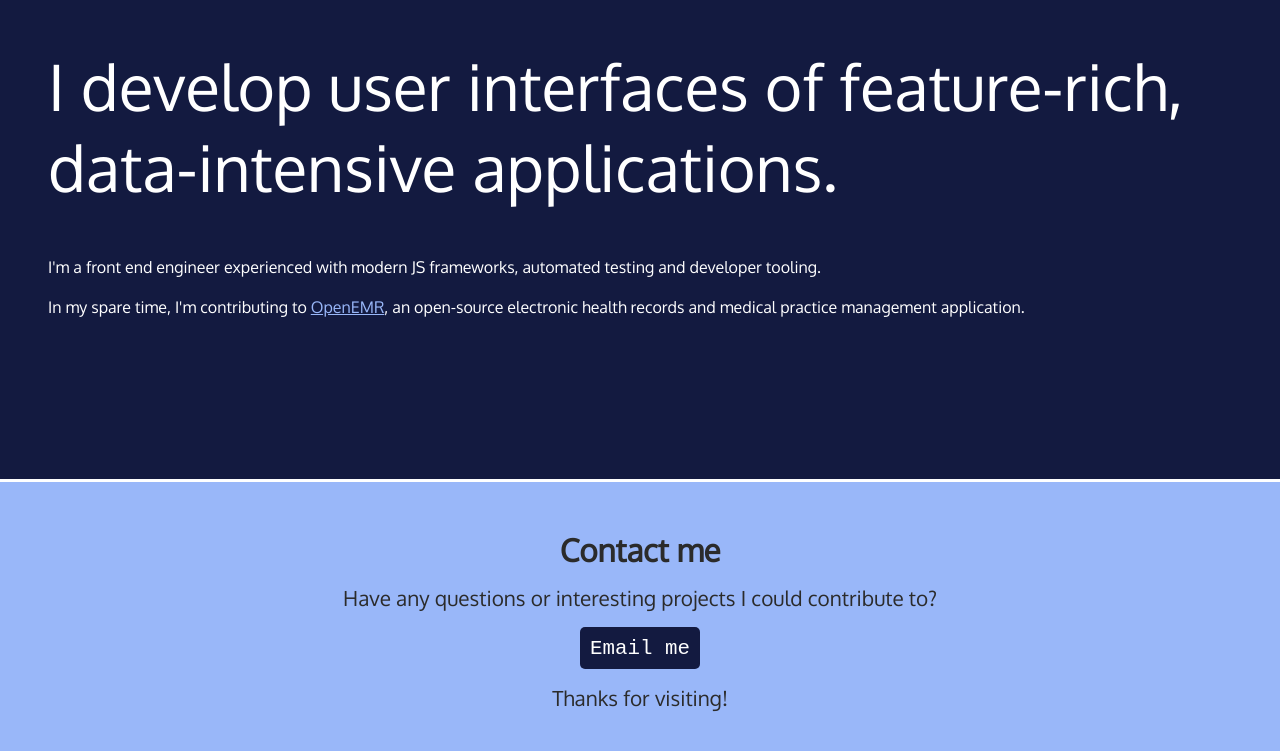
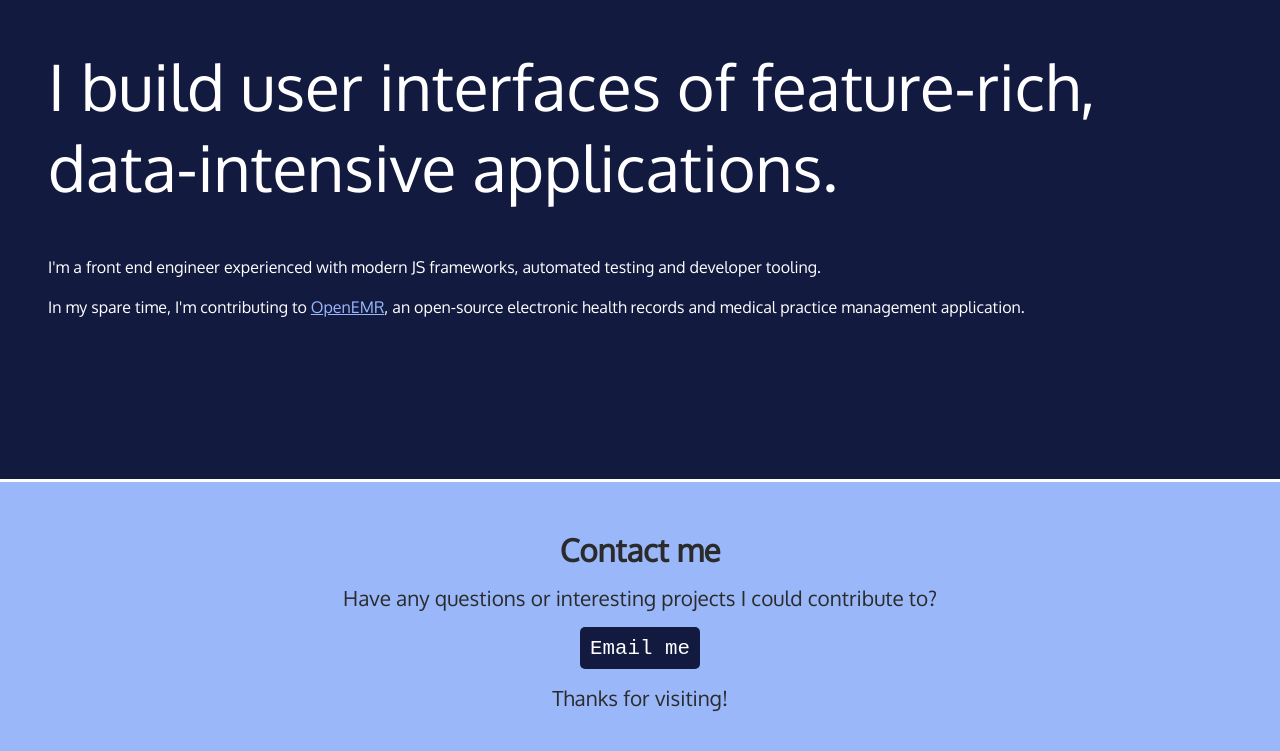
Before and after one commit to raskolnikov-rodion/raskolnikov-rodion.github.io, a website: page index.html in a window 1280 px wide. Shown: the part 187-938 px from the top of the page. Drawn offline with Linux system fonts and the light colour scheme; a web font is replaced by a local one.

Commit message:
refactor(intro): update header text

```diff
--- a/index.html
+++ b/index.html
@@ -19,7 +19,7 @@
       </p>
 
       <h2 class="intro__header">
-        I develop user interfaces of feature-rich, data-intensive applications.
+        I build user interfaces of feature-rich, data-intensive applications.
       </h2>
 
       <p>
```
